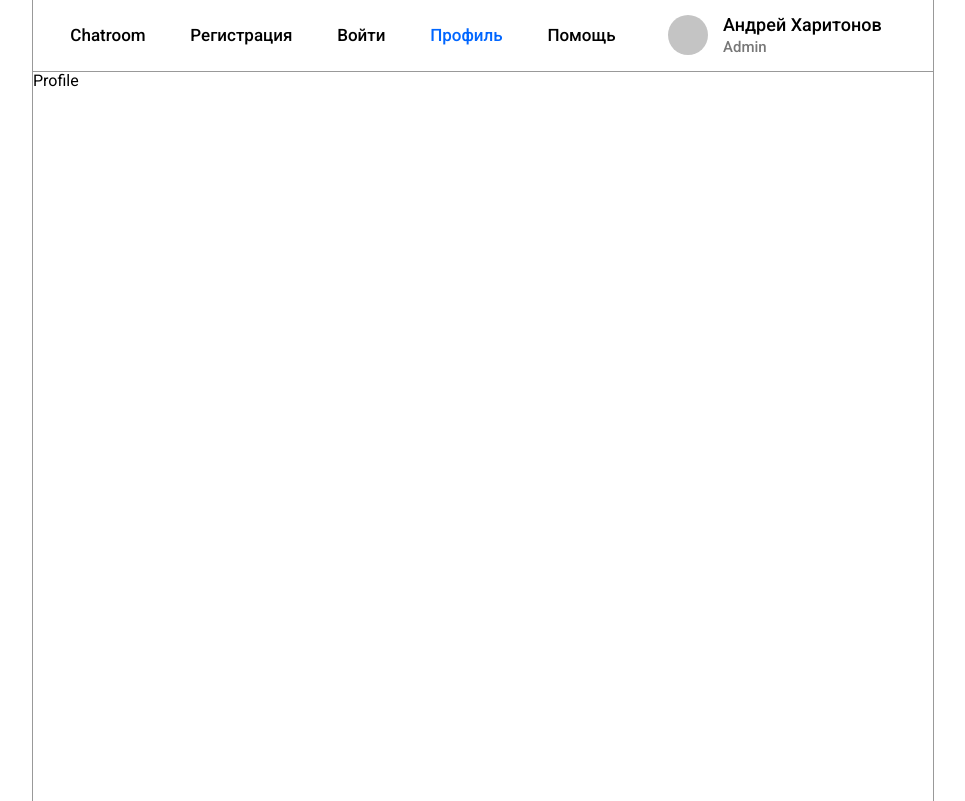
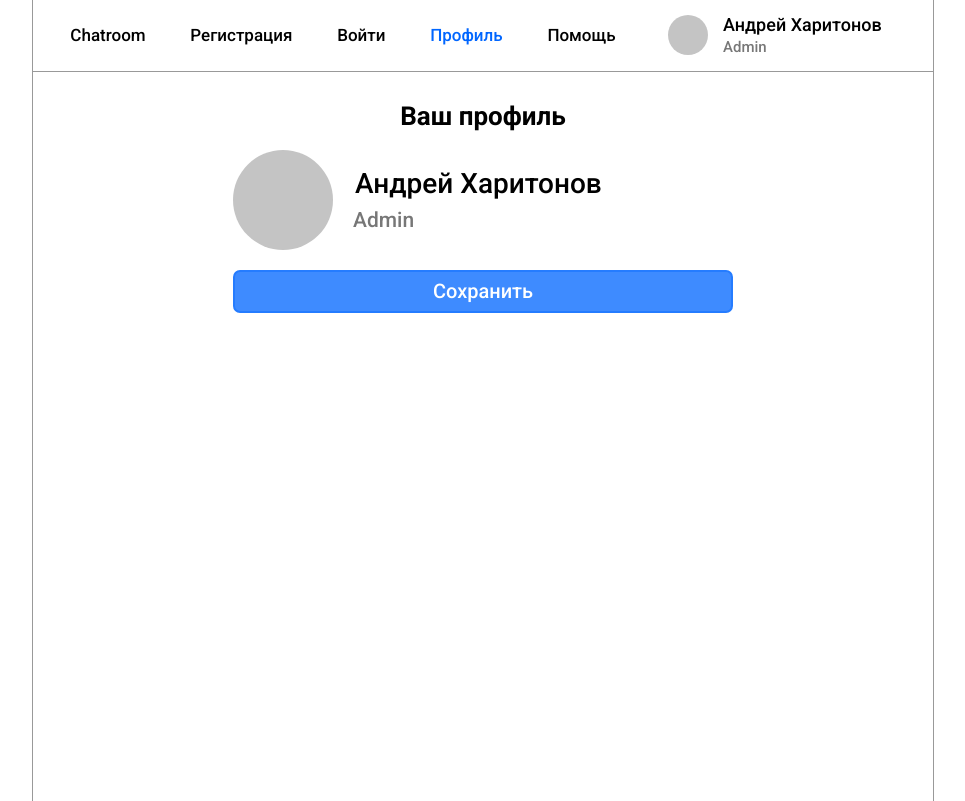
Before and after one commit to Andrei-Kharitonov/Chatroom, a Next.js app in the folder client/: page /profile in a window 1280 px wide. Shown: the whole page, without its empty margins (157-1122 px from the left). Built offline with nearby package versions, Linux system fonts and the light colour scheme.

Commit message:
added profile page

```diff
--- a/client/src/components/auth/auth.tsx
+++ b/client/src/components/auth/auth.tsx
@@ -33,7 +33,7 @@ export default function Auth({ btnText }: AuthProps): JSX.Element {
           value={pwd}
           onChange={e => setPwd(e.target.value)}
         />
-        <button className={styles.btn} type="submit">
+        <button className="btn" type="submit">
           {btnText}
         </button>
       </form>
--- a/client/src/pages/profile.tsx
+++ b/client/src/pages/profile.tsx
@@ -1,7 +1,34 @@
-export default function (): JSX.Element {
+import { useState } from 'react';
+import styles from '../styles/Profile.module.scss'
+
+interface ProfileProps {
+  name: string,
+  post: string
+}
+
+export default function Profile({ name, post }: ProfileProps): JSX.Element {
+  let [newName, setNewName] = useState(name = 'Андрей Харитонов');
+
+  function formHandler(event: any) {
+    event.preventDefault();
+    console.log(newName);
+  }
+
   return (
-    <div>
-      Profile
+    <div className={styles.container}>
+      <h2 className="title">Ваш профиль</h2>
+      <form className={styles.body} onSubmit={formHandler}>
+        <div className={styles.userAvatar}></div>
+        <div className={styles.userInfo}>
+          <input
+            className={styles.userName}
+            value={newName}
+            onChange={e => setNewName(e.target.value)}
+          />
+          <div className={styles.userPost}>{post = 'Admin'}</div>
+        </div>
+        <button className="btn" type="submit">Сохранить</button>
+      </form>
     </div>
   );
 }
--- /dev/null
+++ b/client/src/styles/Profile.module.scss
@@ -0,0 +1,57 @@
+.container {
+  max-width: 500px;
+  margin: 0 auto;
+  padding: 30px 10px 20px 10px;
+}
+
+.body {
+  display: flex;
+  flex-wrap: wrap;
+  align-items: center;
+  @media (max-width: 730px) {
+    flex-direction: column;
+    margin-top: 30px;
+  }
+  button {
+    display: block;
+    box-sizing: border-box;
+    width: 100%;
+    margin-top: 20px;
+  }
+}
+
+.userAvatar {
+  background: #c4c4c4;
+  flex: 0 0 100px;
+  width: 100px;
+  height: 100px;
+  border-radius: 100%;
+  overflow: hidden;
+  margin-right: 20px;
+  @media (max-width: 730px) {
+    margin-right: 0;
+    margin-bottom: 15px;
+  }
+}
+
+.userName {
+  display: block;
+  width: 100%;
+  padding-bottom: 3px;
+  font-size: 28px;
+  font-weight: 500;
+  margin-top: 0;
+  margin-bottom: 5px;
+  border: none;
+  border-radius: 0;
+  &:focus {
+    outline: none;
+    border-bottom: 2px solid #999;
+  }
+}
+
+.userPost {
+  font-size: 21px;
+  font-weight: 500;
+  color: #777;
+}
--- /dev/null
+++ b/client/src/styles/authPage.module.scss
@@ -0,0 +1,13 @@
+.container {
+  padding-top: 30px;
+}
+
+.text {
+  margin-top: 35px;
+  font-size: 18px;
+  text-align: center;
+  a {
+    color: #0066ff;
+    text-decoration: underline;
+  }
+}
--- a/client/src/styles/globals.scss
+++ b/client/src/styles/globals.scss
@@ -36,3 +36,25 @@ main {
   height: 100%;
   display: flex;
 }
+
+.title {
+  text-align: center;
+  font-size: 26px;
+  margin: 0;
+  margin-bottom: 18px;
+}
+
+.btn {
+  background: #3E8BFF;
+  border: 2px solid #257cff;
+  border-radius: 7px;
+  color: #fff;
+  font-size: 20px;
+  font-weight: 500;
+  padding: 8px;
+  transition: 0.3s;
+  cursor: pointer;
+  &:hover {
+    box-shadow: 2px 2px 5px #ccc;
+  }
+}
```
Also changed, not shown: client/src/components/auth/styles/auth.module.scss (+1 -16 lines), client/src/pages/sign-in.tsx (+5 -4 lines), client/src/pages/sign-up.tsx (+6 -5 lines).
